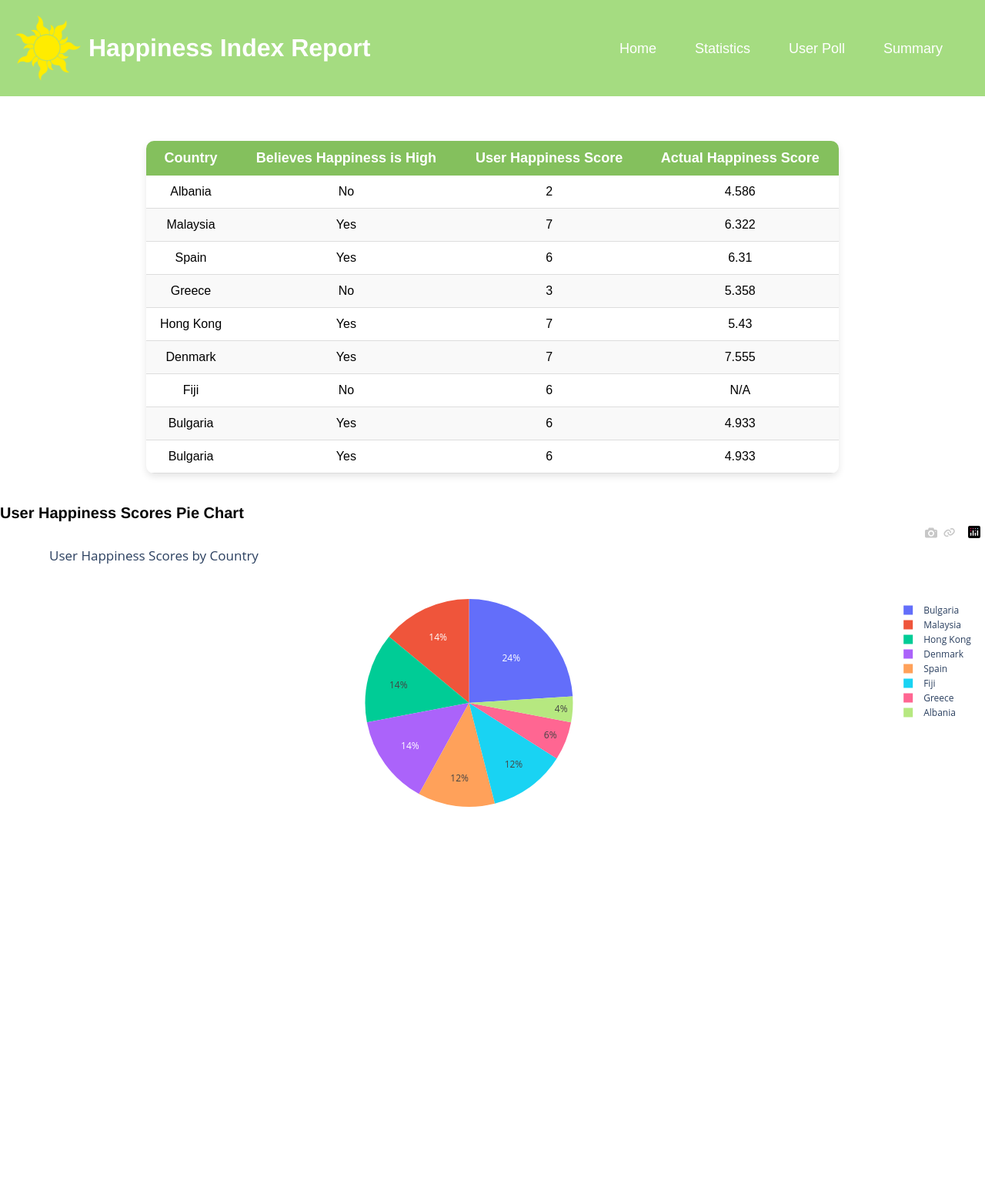
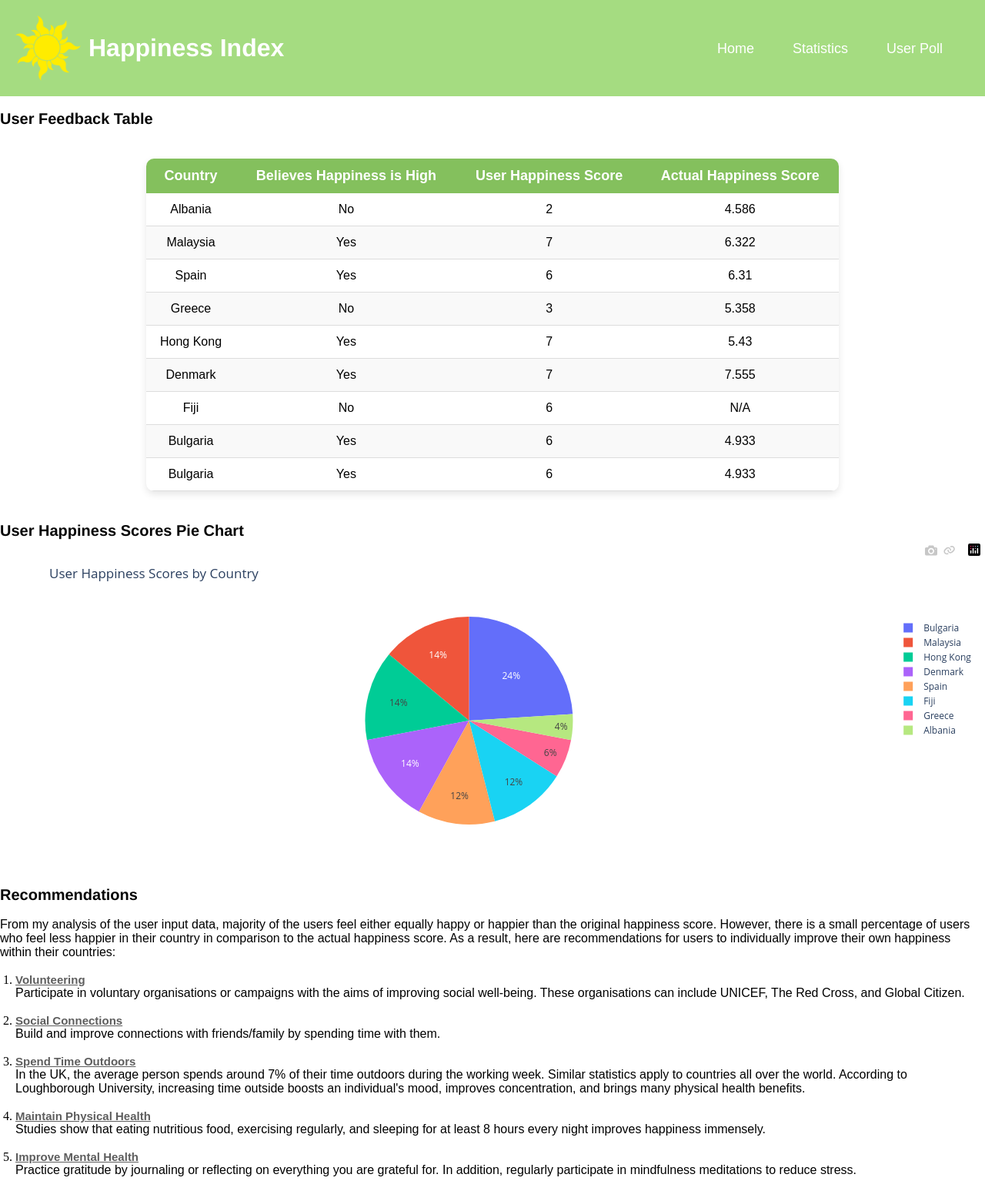
Before and after one commit to eithneh296/LC-Coursework-Project, a Flask app: page /summary in a window 1280 px wide. Shown: the whole page at 77% size. Before the commit the page ends 1048 px from the top, so only its background shows below. Run offline with Flask 3, Linux system fonts and the light colour scheme.

Commit message:
Add files via upload

```diff
--- a/Coursework-New/Artefact/Cleaning Dataset.py
+++ b/Coursework-New/Artefact/Cleaning Dataset.py
@@ -26,4 +26,3 @@ df = df.dropna()
 # Save Results
 df.to_csv(output_file, index=False)
 print("Filtered and sorted data saved successfully.")
-ub
--- a/Coursework-New/Artefact/static/style.css
+++ b/Coursework-New/Artefact/static/style.css
@@ -109,24 +97,45 @@
 }
 
 h1 {
-  font-family: 'Franklin Gothic Medium', 'Arial Narrow', Arial, sans-serif; /* Change to any font you like */
-  font-size: 36px; /* Adjust size as needed */
-  font-weight: bold; /* Optional: Make it bold */
-  color: #4CAF50; /* Change color if needed */
+  font-family: 'Franklin Gothic Medium', 'Arial Narrow', Arial, sans-serif;
+  font-size: 36px;
+  font-weight: bold;
+  color: #4CAF50;
 }
 
 h2 {
-  font-family: 'Franklin Gothic Medium', 'Arial Narrow', Arial, sans-serif; /* Change to any font you like */
-  font-size: 20px; /* Adjust size as needed */
-  font-weight: bold; /* Optional: Make it bold */
-  color: #060606; /* Change color if needed */
+  font-family: 'Franklin Gothic Medium', 'Arial Narrow', Arial, sans-serif;
+  font-size: 20px;
+  font-weight: bold;
+  color: #060606;
 }
 
 h3 {
-  font-family: Arial, Helvetica, sans-serif; /* Change to any font you like */
-  font-size: 17px; /* Adjust size as needed */
-  color: #5e5e5e; /* Change color if needed */
+  font-family: Arial, Helvetica, sans-serif;
+  font-size: 17px;
+  color: #5e5e5e;
   text-align: center
+}
+
+h4 {
+  font-family: Arial, Helvetica, sans-serif;
+  font-size: 15px;
+  color: #5e5e5e;
+  text-decoration: underline;
+}
+
+ol {
+  list-style-type: decimal !important;
+  padding-left: 20px;
+}
+
+ul {
+  font-family: Arial, sans-serif;
+  margin-left: 40px;
+}
+
+p {
+  font-family: Arial, sans-serif;
 }
 
 .sunburst-container {
--- a/Coursework-New/Artefact/templates/index.html
+++ b/Coursework-New/Artefact/templates/index.html
@@ -10,7 +10,7 @@
     <div class="top-container">
         <div class="header">
             <img src="{{ url_for('static', filename='img/sun-icon-8583.png') }}" alt="sun"/>
-            <h1>Happiness Index Report</h1>
+            <h1>Happiness Index</h1>
             <ul class="nav">
                 <li><a href="{{ url_for('statistics') }}">Statistics</a></li>
                 <li><a href="{{ url_for('userpoll') }}">User Poll</a></li>
--- a/Coursework-New/Artefact/templates/summary.html
+++ b/Coursework-New/Artefact/templates/summary.html
@@ -10,22 +10,23 @@
     <div class="top-container">
         <div class="header">
             <img src="{{ url_for('static', filename='img/sun-icon-8583.png') }}" alt="sun"/>
-            <h1>Happiness Index Report</h1>
+            <h1>Happiness Index</h1>
             <ul class="nav">
                 <li><a href="{{ url_for('index') }}">Home</a></li>
                 <li><a href="{{ url_for('statistics') }}">Statistics</a></li>
                 <li><a href="{{ url_for('userpoll') }}">User Poll</a></li>
-                <li><a href="{{ url_for('summary') }}">Summary</a></li>
             </ul>
         </div>
     </div>
     <br>
 
+    <!-- message displayed after answering form -->
     {% if message %}
     <p style="color: green; font-family: 'Arial', sans-serif; font-weight: bold;">{{ message }}</p>
     {% endif %}
 
-
+    <!-- table -->
+     <h2>User Feedback Table</h2>
     <div class="table-container">
         <table>
             <thead>
@@ -49,7 +50,7 @@
         </table>
     </div>
 
-<!-- Pie Chart -->
+<!-- pie chart -->
 {% if pie_chart %}
     <h2>User Happiness Scores Pie Chart</h2>
     <div>{{ pie_chart|safe }}</div>
@@ -57,5 +58,38 @@
     <p>No data available for the pie chart.</p>
 {% endif %}
 
+<!-- recommendations -->
+<h2>Recommendations</h2>
+<br>
+<p>From my analysis of the user input data, majority of the users feel either equally happy or happier than the original happiness score. However, there is a small percentage of users who feel less happier in their country in comparison to the actual happiness score. As a result, here are recommendations for users to individually improve their own happiness within their countries:</p>
+<br>
+<ol>
+    <li>
+        <h4>Volunteering</h4>
+        <p>Participate in voluntary organisations or campaigns with the aims of improving social well-being. These organisations can include UNICEF, The Red Cross, and Global Citizen.</p>
+        <br>
+    </li>
+    <li>
+        <h4>Social Connections</h4>
+        <p>Build and improve connections with friends/family by spending time with them.</p>
+        <br>
+    </li>
+    <li>
+        <h4>Spend Time Outdoors</h4>
+        <p>In the UK, the average person spends around 7% of their time outdoors during the working week. Similar statistics apply to countries all over the world. According to Loughborough University, increasing time outside boosts an individual's mood, improves concentration, and brings many physical health benefits.</p>
+        <br>
+    </li>
+    <li>
+        <h4>Maintain Physical Health</h4>
+        <p>Studies show that eating nutritious food, exercising regularly, and sleeping for at least 8 hours every night improves happiness immensely.</p>
+        <br>
+    </li>
+    <li>
+        <h4>Improve Mental Health</h4>
+        <p>Practice gratitude by journaling or reflecting on everything you are grateful for. In addition, regularly participate in mindfulness meditations to reduce stress.</p>
+        <br>
+    </li>
+</ol>
+
 </body>
 </html>
--- a/Coursework-New/Artefact/templates/userpoll.html
+++ b/Coursework-New/Artefact/templates/userpoll.html
@@ -10,17 +10,17 @@
     <div class="top-container">
         <div class="header">
             <img src="{{ url_for('static', filename='img/sun-icon-8583.png') }}" alt="sun"/>
-            <h1>Happiness Index Report</h1>
+            <h1>Happiness Index</h1>
             <ul class="nav">
                 <li><a href="{{ url_for('index') }}">Home</a></li>
                 <li><a href="{{ url_for('statistics') }}">Statistics</a></li>
-                <li><a href="{{ url_for('userpoll') }}">User Poll</a></li>
                 <li><a href="{{ url_for('summary') }}">Summary</a></li>
             </ul>
         </div>
     </div>
     <br>
 
+    <!-- userpoll -->
     <form id="poll-form" method="POST" action="{{ url_for('userpoll') }}">
         <label for="Country">Select your country:</label>
         <select name="Country" required>
```
Also changed, not shown: other parts of Coursework-New/Artefact/static/style.css (+13 -39 lines), Coursework-New/Artefact/templates/statistics.html (+42 -7 lines), Coursework-New/Report/static/style.css (+37 -37 lines), Coursework-New/Report/templates/plandesign.html (+9 -7 lines).
